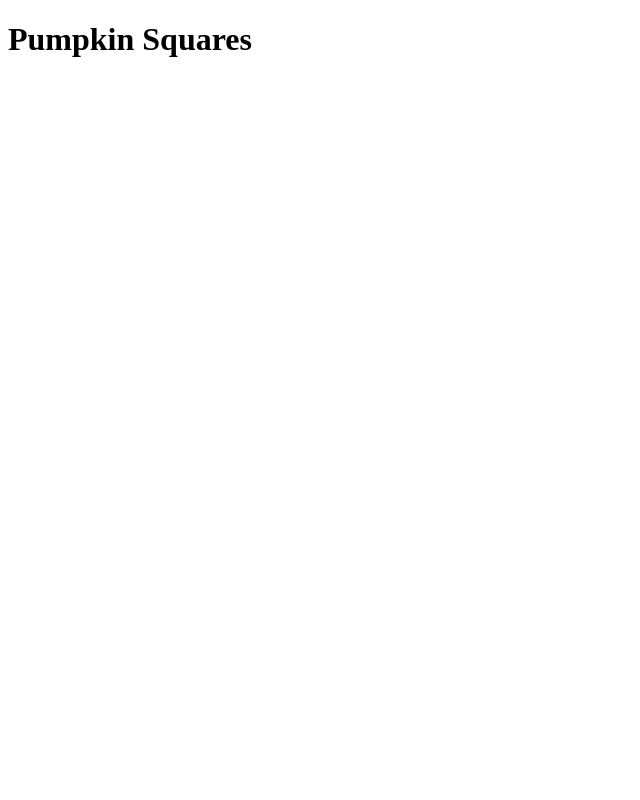
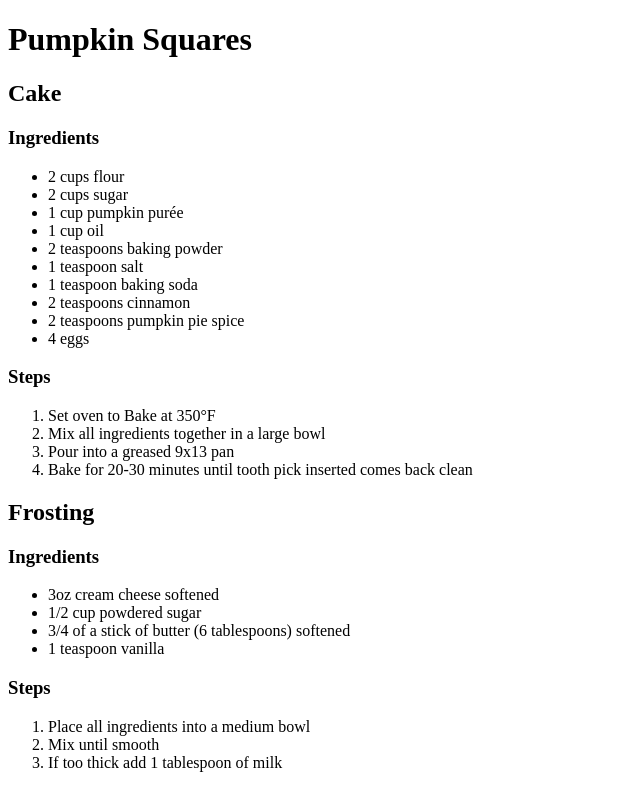
Before and after one commit to Throgyomama/Recipes, a plain HTML site: page recipes/Pumpkin_Squares.html in a window 1280 px wide. Shown: the whole page, without its empty margins (0-640 px from the left). Drawn offline with Linux system fonts and the light colour scheme.

Commit message:
Added recipes to the files Cajun_Seasoning, Cheddar_Pepperoni_Balls, Firecracker_Salmon_or_Chicken, and Pumpkin_Squares

```diff
--- a/recipes/Pumpkin_Squares.html
+++ b/recipes/Pumpkin_Squares.html
@@ -8,5 +8,40 @@
 </head>
 <body>
    <h1>Pumpkin Squares</h1>
+   <h2>Cake</h2>
+   <h3>Ingredients</h3>
+   <ul>
+       <li>2 cups flour</li>
+       <li>2 cups sugar</li>
+       <li>1 cup pumpkin purée</li>
+       <li>1 cup oil</li>
+       <li>2 teaspoons baking powder</li>
+       <li>1 teaspoon salt</li>
+       <li>1 teaspoon baking soda</li>
+       <li>2 teaspoons cinnamon</li>
+       <li>2 teaspoons pumpkin pie spice</li>
+       <li>4 eggs</li>
+   </ul>
+   <h3>Steps</h3>
+   <ol>
+       <li>Set oven to Bake at 350&deg;F</li>
+       <li>Mix all ingredients together in a large bowl</li>
+       <li>Pour into a greased 9x13 pan</li>
+       <li>Bake for 20-30 minutes until tooth pick inserted comes back clean</li>
+   </ol>
+   <h2>Frosting</h2>
+   <h3>Ingredients</h3>
+   <ul>
+       <li>3oz cream cheese softened</li>
+       <li>1/2 cup powdered sugar</li>
+       <li>3/4 of a stick of butter (6 tablespoons) softened</li>
+       <li>1 teaspoon vanilla</li>
+   </ul>
+   <h3>Steps</h3>
+   <ol>
+       <li>Place all ingredients into a medium bowl</li>
+       <li>Mix until smooth</li>
+       <li>If too thick add 1 tablespoon of milk</li>
+   </ol>
 </body>
 </html>
```
Also changed, not shown: index.html (+2 -2 lines), recipes/Cajun_Seasoning.html (+21 -1 lines), recipes/Cheddar_Pepperoni_Balls.html (+16 -1 lines), recipes/Firecracker_Salmon_or_Chicken.html (+24 -0 lines).
